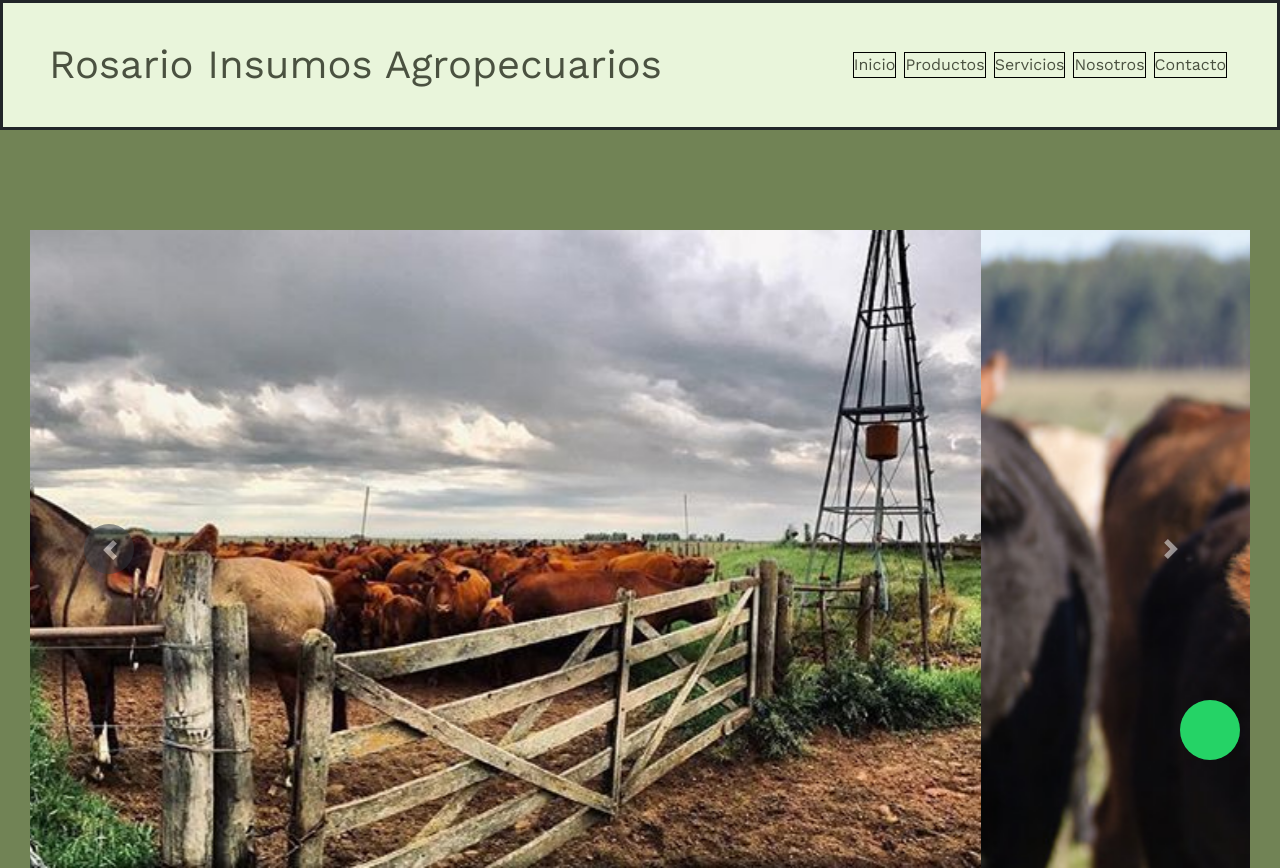
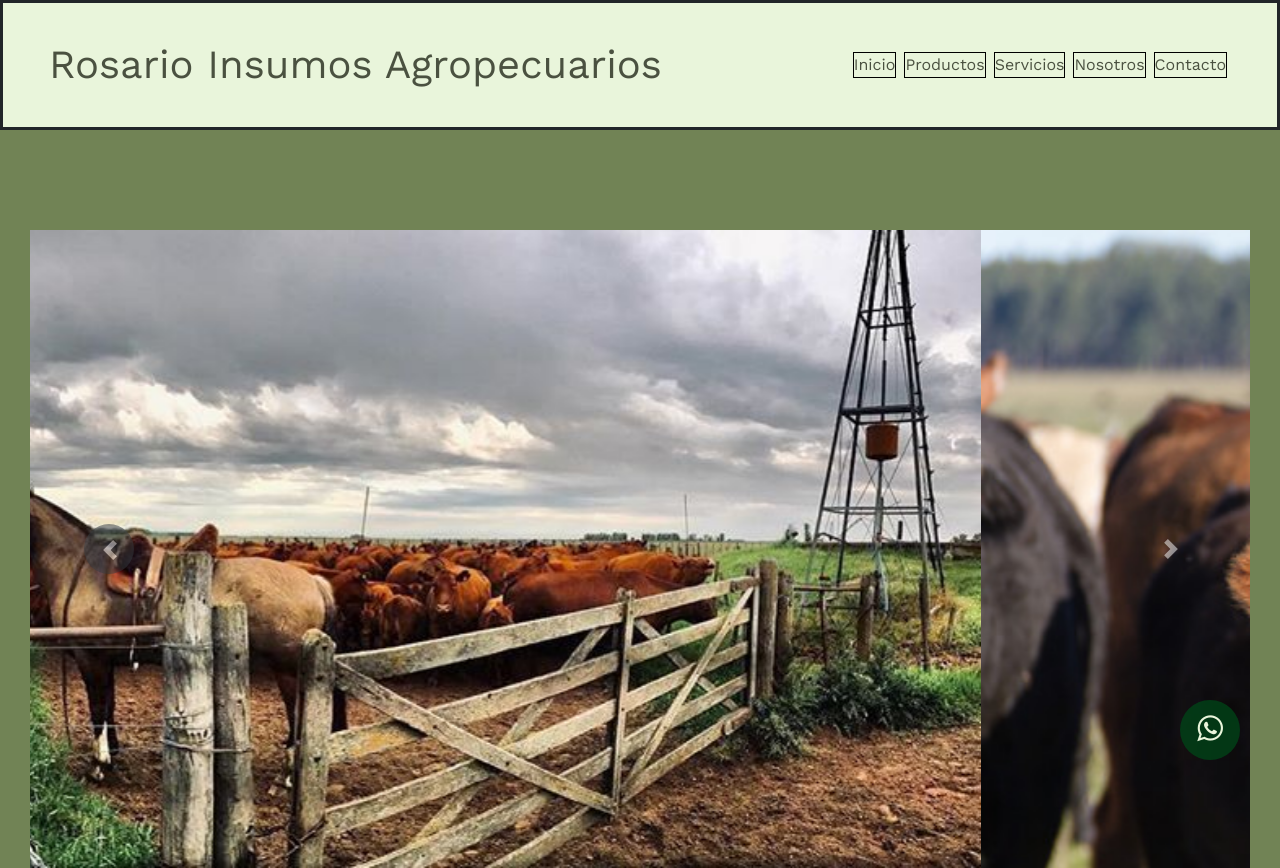
Before and after one commit to nicolaspiovandev/RIA, a website: page index.html in a window 1280 px wide. Shown: the top 868 px of the page. Drawn offline with nearby package versions, Linux system fonts and the light colour scheme.

Commit message:
whapp btn

```diff
--- a/index.html
+++ b/index.html
@@ -20,6 +20,9 @@
     <!--Mi CSS-->
     <link rel="stylesheet" href="css/styles.css">
     <link href="https://stackpath.bootstrapcdn.com/font-awesome/4.7.0/css/font-awesome.min.css">
+
+    <!-- Whapp -->
+    <link rel="stylesheet" href="https://stackpath.bootstrapcdn.com/font-awesome/4.7.0/css/font-awesome.min.css">
 
     <!-- Animaciones -->
     <link rel="stylesheet" href="https://cdnjs.cloudflare.com/ajax/libs/animate.css/4.1.1/animate.min.css" />
--- a/scss/styles.scss
+++ b/scss/styles.scss
@@ -32,7 +32,8 @@ body {
     text-decoration: none;
 
     &:hover {
-        text-decoration:dotted;
+        text-decoration: dotted;
+
 
     }
 }
@@ -81,8 +82,8 @@ a {
     height: 60px;
     bottom: 40px;
     right: 40px;
-    background-color: #25d366;
-    color: #FFF;
+    background-color: #004518c7;
+    color: #E9F5DB;
     border-radius: 50px;
     text-align: center;
     font-size: 30px;
@@ -91,6 +92,10 @@ a {
     &:hover {
         opacity: 0.7;
     }
+}
+
+.whatsapp-icon {
+    margin-top: 13px;
 }
 
 /* Footer */
```
Also changed, not shown: paginas/contacto.html (+3 -0 lines), paginas/nosotros.html (+3 -0 lines), paginas/productos.html (+3 -0 lines), paginas/servicios.html (+3 -0 lines), css/styles.css.
